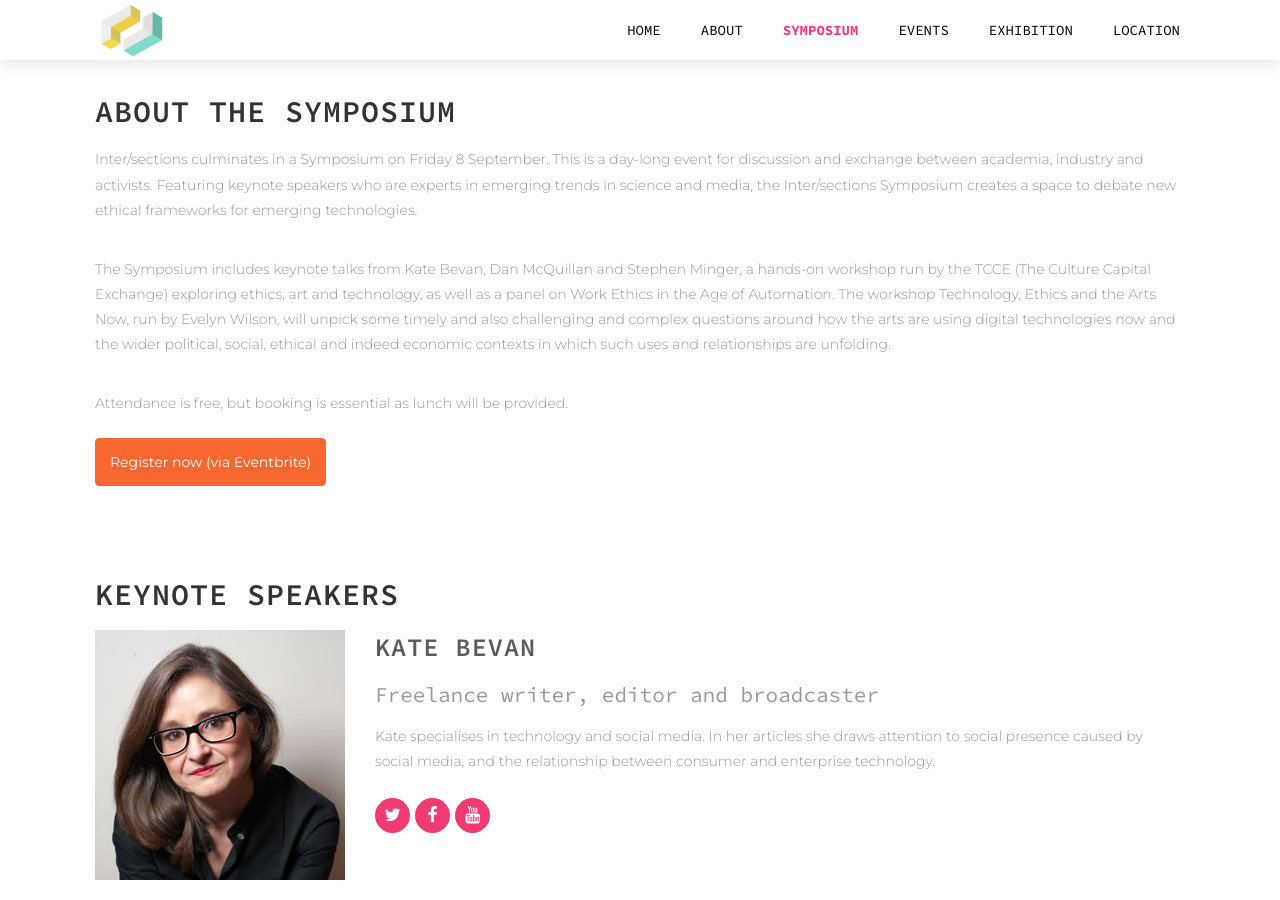
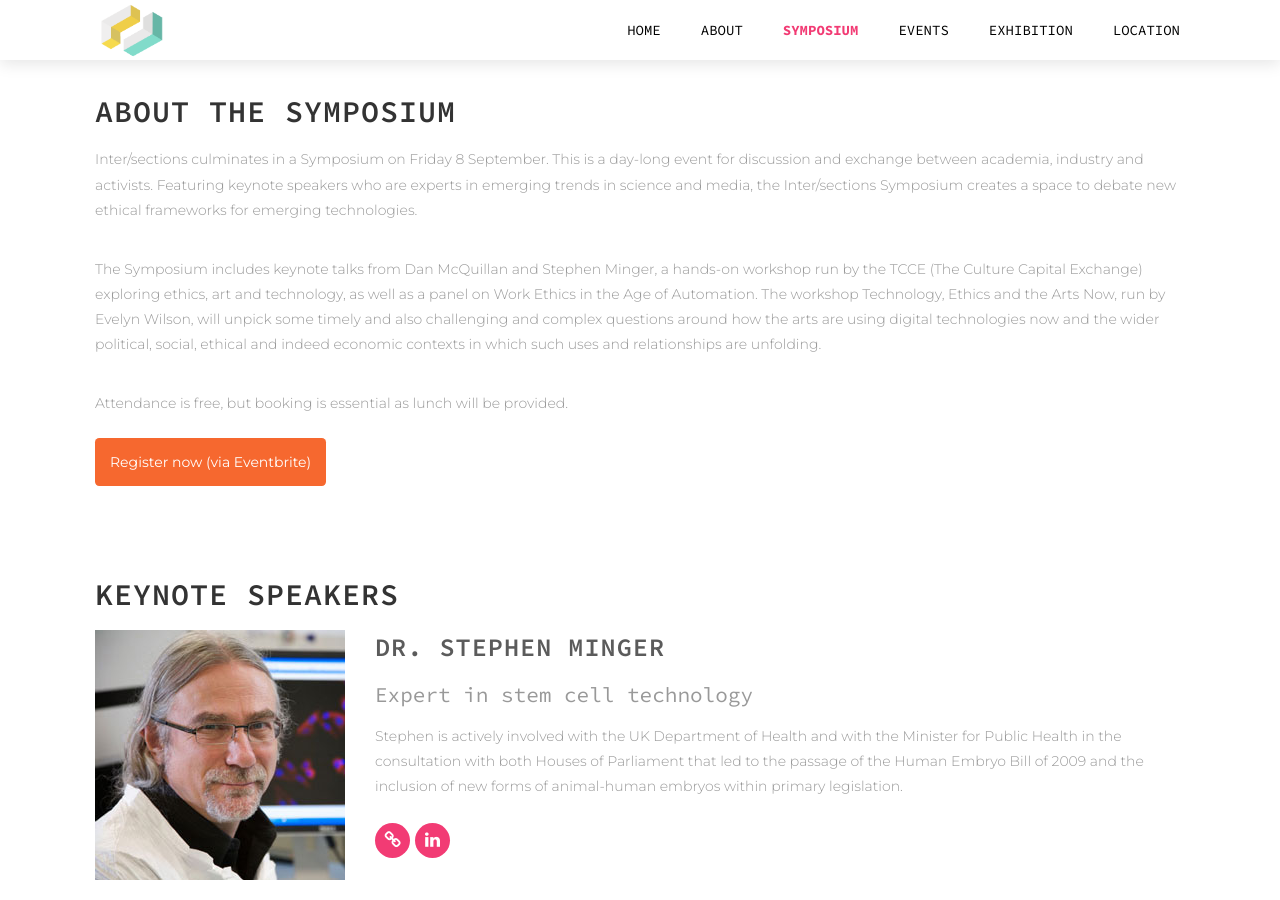
Before and after one commit to disastrid/intersections_redux, a Jekyll site: the page built from symposium.html, in a window 1280 px wide and 900 px high, scrolled down 360 px. Built offline with Jekyll 4.4.1, drawn with Linux system fonts in a browser that asks for light colours.

Commit message:
Remove Kate Bevan

```diff
--- a/_data/speakers.yml
+++ b/_data/speakers.yml
@@ -1,15 +1,3 @@
-- image: images/people/kate-bevan.jpg
-  name: Kate Bevan
-  position: Freelance writer, editor and broadcaster
-  socials:
-    - link: http://twitter.com/katebevan
-      icon: twitter
-    - link: https://www.facebook.com/katebevan
-      icon: facebook
-    - link: https://www.youtube.com/user/mskatebevan
-      icon: youtube
-  bio:
-    Kate specialises in technology and social media. In her articles she draws attention to social presence caused by social media, and the relationship between consumer and enterprise technology.
 - image: images/people/stephen-minger.jpg
   name: Dr. Stephen Minger
   position: Expert in stem cell technology
--- a/symposium.html
+++ b/symposium.html
@@ -19,7 +19,7 @@ section_id: symposium
       <h2>About the Symposium</h2>
       <p>Inter/sections culminates in a Symposium on Friday 8 September. This is a day-long event for discussion and exchange between academia, industry and activists. Featuring keynote speakers who are experts in emerging trends in science and media, the Inter/sections Symposium creates a space to debate new ethical frameworks for emerging technologies.
 
-      <p>The Symposium includes keynote talks from Kate Bevan, Dan McQuillan and Stephen Minger, a hands-on workshop run by the TCCE (The Culture Capital Exchange) exploring ethics, art and technology, as well as a panel on Work Ethics in the Age of Automation. The workshop Technology, Ethics and the Arts Now, run by Evelyn Wilson, will unpick some timely and also challenging and complex questions around how the arts are using digital technologies now and the wider political, social, ethical and indeed economic contexts  in which such uses and relationships are unfolding.</p>
+      <p>The Symposium includes keynote talks from Dan McQuillan and Stephen Minger, a hands-on workshop run by the TCCE (The Culture Capital Exchange) exploring ethics, art and technology, as well as a panel on Work Ethics in the Age of Automation. The workshop Technology, Ethics and the Arts Now, run by Evelyn Wilson, will unpick some timely and also challenging and complex questions around how the arts are using digital technologies now and the wider political, social, ethical and indeed economic contexts  in which such uses and relationships are unfolding.</p>
 
       <p>Attendance is free, but booking is essential as lunch will be provided.</p>
 
```
Also changed, not shown: _data/members.yml (+0 -10 lines), images/people/kate-bevan.jpg (deleted).
